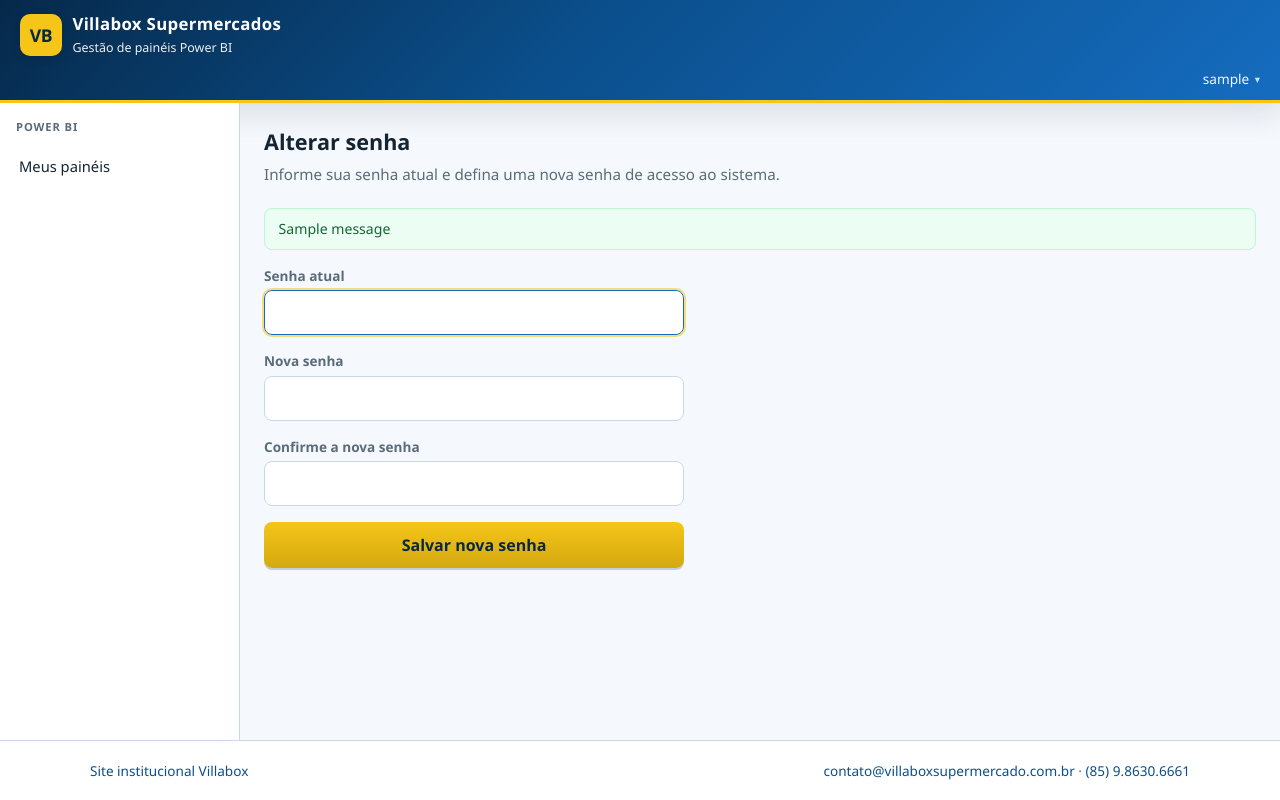
After one commit to kadumel/SisVB, a Django app: page /paineis/alterar-senha/ in a window 1280 px wide. The commit adds this page. Run offline with Django 5.2, Linux system fonts and the light colour scheme; a user stored in the database is signed in; tables that the repository leaves empty hold one stand-in row (values such as "Sample post"); one stand-in notice (Sample message) is shown; parts of the project's set-up code (start-up, migrations or seed data) failed here and were passed over.

Commit message:
alteraçºao de senha

```diff
--- a/core/gestao/static/gestao/css/villabox.css
+++ b/core/gestao/static/gestao/css/villabox.css
@@ -305,6 +305,57 @@ body.vb-body {
   opacity: 0.95;
 }
 
+.vb-user-menu {
+  position: relative;
+  display: inline-flex;
+  align-items: center;
+  gap: 0.35rem;
+  cursor: pointer;
+  user-select: none;
+}
+
+.vb-user-name {
+  font-size: 0.85rem;
+  opacity: 0.95;
+}
+
+.vb-user-caret {
+  font-size: 0.65rem;
+  opacity: 0.8;
+}
+
+.vb-user-dropdown {
+  position: absolute;
+  right: 0;
+  top: 120%;
+  min-width: 160px;
+  background: var(--vb-white);
+  border-radius: 8px;
+  border: 1px solid var(--vb-border);
+  box-shadow: 0 12px 32px rgba(0, 0, 0, 0.18);
+  padding: 0.25rem 0;
+  display: none;
+  z-index: 20;
+}
+
+.vb-user-menu:hover .vb-user-dropdown,
+.vb-user-menu:focus-within .vb-user-dropdown {
+  display: block;
+}
+
+.vb-user-dropdown a {
+  display: block;
+  padding: 0.45rem 0.85rem;
+  font-size: 0.85rem;
+  color: var(--vb-text);
+  text-decoration: none;
+}
+
+.vb-user-dropdown a:hover {
+  background: var(--vb-cream);
+  color: var(--vb-blue-dark);
+}
+
 .vb-link-btn {
   color: #fff;
   text-decoration: none;
@@ -349,6 +400,16 @@ body.vb-body {
   max-width: 720px;
 }
 
+.vb-alert-success {
+  background: #ecfdf3;
+  color: #166534;
+  padding: 0.65rem 0.85rem;
+  border-radius: 8px;
+  font-size: 0.88rem;
+  margin-bottom: 1rem;
+  border: 1px solid #bbf7d0;
+}
+
 @media (max-width: 768px) {
   .vb-sidebar {
     width: 100%;
--- a/core/gestao/templates/gestao/base_paineis.html
+++ b/core/gestao/templates/gestao/base_paineis.html
@@ -21,8 +21,14 @@
     </a>
     <div class="vb-toolbar vb-toolbar-app">
       {% if request.user.is_authenticated %}
-        <span class="vb-user">{{ request.user.get_username }}</span>
-        <a class="vb-link-btn" href="{% url 'logout' %}">Sair</a>
+        <div class="vb-user-menu" tabindex="0">
+          <span class="vb-user-name">{{ request.user.get_username }}</span>
+          <span class="vb-user-caret">▾</span>
+          <div class="vb-user-dropdown">
+            <a href="{% url 'change_password' %}">Alterar senha</a>
+            <a href="{% url 'logout' %}">Sair</a>
+          </div>
+        </div>
       {% endif %}
     </div>
   </header>
--- /dev/null
+++ b/core/gestao/templates/gestao/change_password.html
@@ -0,0 +1,58 @@
+{% extends "gestao/base_paineis.html" %}
+
+{% block title %}Alterar senha{% endblock %}
+
+{% block content %}
+  <h1 class="vb-page-title">Alterar senha</h1>
+  <p class="vb-page-desc">
+    Informe sua senha atual e defina uma nova senha de acesso ao sistema.
+  </p>
+
+  {% if messages %}
+    {% for message in messages %}
+      {% if message.tags == "success" %}
+        <div class="vb-alert-success" role="alert">{{ message }}</div>
+      {% elif message.tags == "error" %}
+        <div class="vb-alert-error" role="alert">{{ message }}</div>
+      {% endif %}
+    {% endfor %}
+  {% endif %}
+
+  <form method="post" style="max-width: 420px;">
+    {% csrf_token %}
+
+    {% if form.non_field_errors %}
+      <div class="vb-alert-error" role="alert">
+        {% for error in form.non_field_errors %}
+          <div>{{ error }}</div>
+        {% endfor %}
+      </div>
+    {% endif %}
+
+    <div class="vb-field">
+      <label for="{{ form.old_password.id_for_label }}">Senha atual</label>
+      {{ form.old_password }}
+      {% for error in form.old_password.errors %}
+        <div class="vb-alert-error" role="alert">{{ error }}</div>
+      {% endfor %}
+    </div>
+
+    <div class="vb-field">
+      <label for="{{ form.new_password1.id_for_label }}">Nova senha</label>
+      {{ form.new_password1 }}
+      {% for error in form.new_password1.errors %}
+        <div class="vb-alert-error" role="alert">{{ error }}</div>
+      {% endfor %}
+    </div>
+
+    <div class="vb-field">
+      <label for="{{ form.new_password2.id_for_label }}">Confirme a nova senha</label>
+      {{ form.new_password2 }}
+      {% for error in form.new_password2.errors %}
+        <div class="vb-alert-error" role="alert">{{ error }}</div>
+      {% endfor %}
+    </div>
+
+    <button type="submit" class="vb-btn">Salvar nova senha</button>
+  </form>
+{% endblock %}
--- a/core/gestao/urls.py
+++ b/core/gestao/urls.py
@@ -5,5 +5,6 @@ from . import views
 urlpatterns = [
     path("login/", views.login_view, name="login"),
     path("logout/", views.logout_view, name="logout"),
+    path("alterar-senha/", views.change_password, name="change_password"),
     path("", include("links.urls")),
 ]
--- a/core/gestao/views.py
+++ b/core/gestao/views.py
@@ -1,5 +1,12 @@
 from django.contrib import messages
-from django.contrib.auth import authenticate, login, logout
+from django.contrib.auth import (
+    authenticate,
+    login,
+    logout,
+    update_session_auth_hash,
+)
+from django.contrib.auth.decorators import login_required
+from django.contrib.auth.forms import PasswordChangeForm
 from django.shortcuts import redirect, render
 from django.utils.http import url_has_allowed_host_and_scheme
 from django.views.decorators.http import require_http_methods
@@ -44,3 +51,19 @@ def login_view(request):
 def logout_view(request):
     logout(request)
     return redirect("login")
+
+
+@login_required
+@require_http_methods(["GET", "POST"])
+def change_password(request):
+    if request.method == "POST":
+        form = PasswordChangeForm(user=request.user, data=request.POST)
+        if form.is_valid():
+            user = form.save()
+            update_session_auth_hash(request, user)
+            messages.success(request, "Senha alterada com sucesso.")
+            return redirect("links:indexLinks")
+    else:
+        form = PasswordChangeForm(user=request.user)
+
+    return render(request, "gestao/change_password.html", {"form": form})
```
